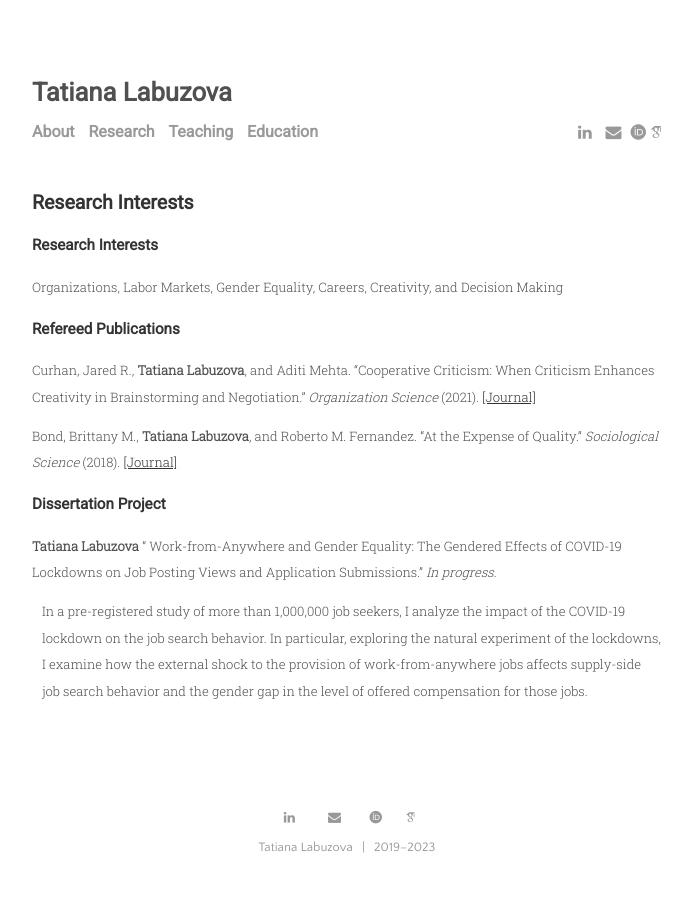
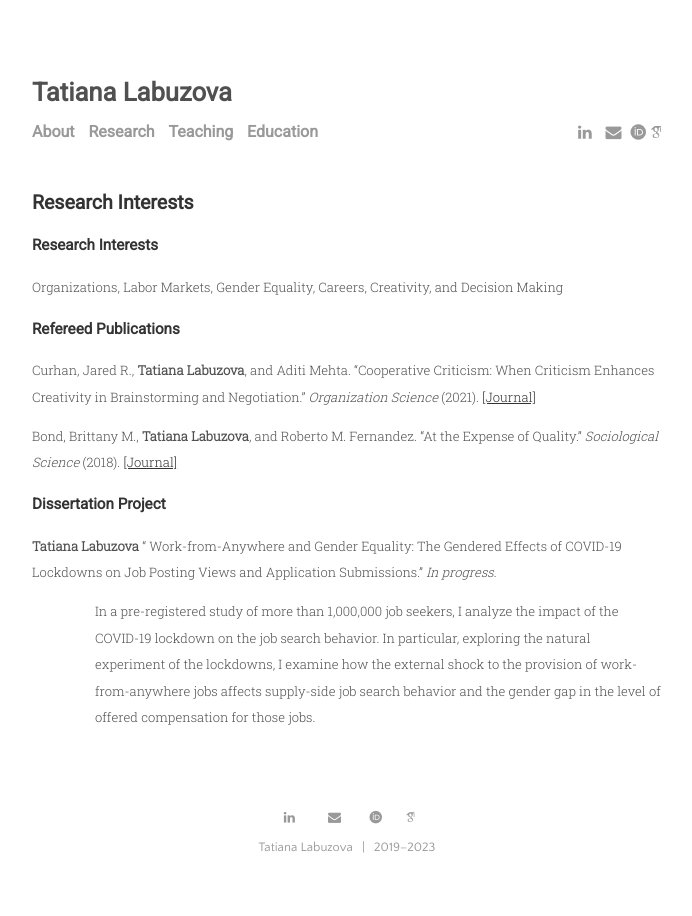
Before and after one commit to tatianalabuzova/tatianalabuzova.github.io, a Jekyll site: the page built from menu/research.md, in a window 1280 px wide. Shown: the whole page, without its empty margins (293-985 px from the left). Built offline with Jekyll 4.4.1, drawn with Linux system fonts in a browser that asks for light colours; some web fonts are replaced; our own code applies the rules of GitHub Pages for plain Markdown files.

Commit message:
Update research.md

```diff
--- a/menu/research.md
+++ b/menu/research.md
@@ -17,4 +17,4 @@ Bond, Brittany M., <b>Tatiana Labuzova</b>, and Roberto M. Fernandez. "At the Ex
 
 <b>Tatiana Labuzova</b> " Work-from-Anywhere and Gender Equality: The Gendered Effects of COVID-19 Lockdowns on Job Posting Views and Application Submissions." _In progress_.
 
-<p style="margin-left:10px">In a pre-registered study of more than 1,000,000 job seekers, I analyze the impact of the COVID-19 lockdown on the job search behavior. In particular, exploring the natural experiment of the lockdowns, I examine how the external shock to the provision of work-from-anywhere jobs affects supply-side job search behavior and the gender gap in the level of offered compensation for those jobs.</p>
+<p style="margin-left:10%">In a pre-registered study of more than 1,000,000 job seekers, I analyze the impact of the COVID-19 lockdown on the job search behavior. In particular, exploring the natural experiment of the lockdowns, I examine how the external shock to the provision of work-from-anywhere jobs affects supply-side job search behavior and the gender gap in the level of offered compensation for those jobs.</p>
```
